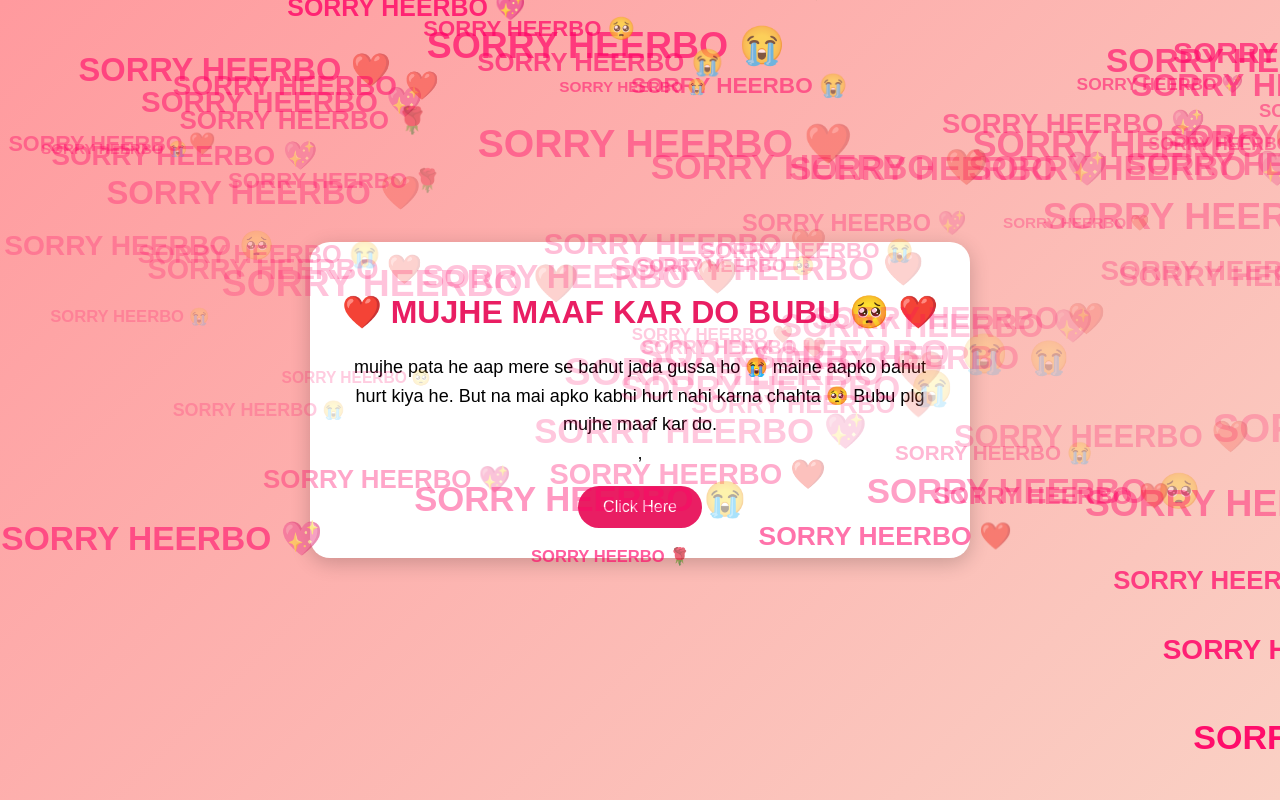
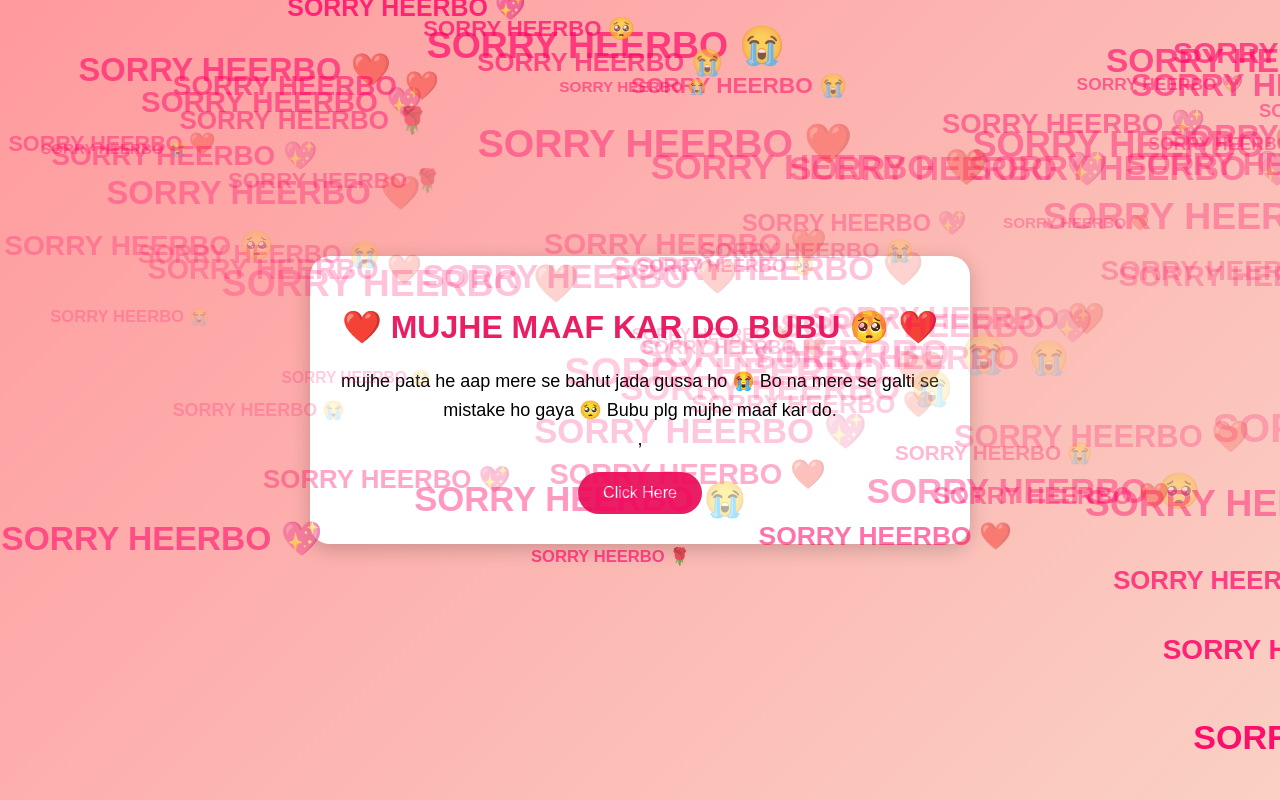
Before and after one commit to abhishek7855544569-create/sorry, a plain HTML site: page index.html in a window 1280 px wide. Drawn offline with Linux system fonts and the light colour scheme.

Commit message:
Update index.html

```diff
--- a/index.html
+++ b/index.html
@@ -12,7 +12,7 @@
     <h1>❤️ MUJHE MAAF KAR DO BUBU &#129402; ❤️</h1>
 
     <p class="message">
-        mujhe pata he aap mere se bahut jada gussa ho &#128557; maine aapko bahut hurt kiya he. But na mai apko kabhi hurt nahi karna chahta &#129402;
+        mujhe pata he aap mere se bahut jada gussa ho &#128557; Bo na mere se galti se mistake ho gaya  &#129402;
         Bubu plg mujhe maaf kar do.<br> ,
 
     </p>
```
